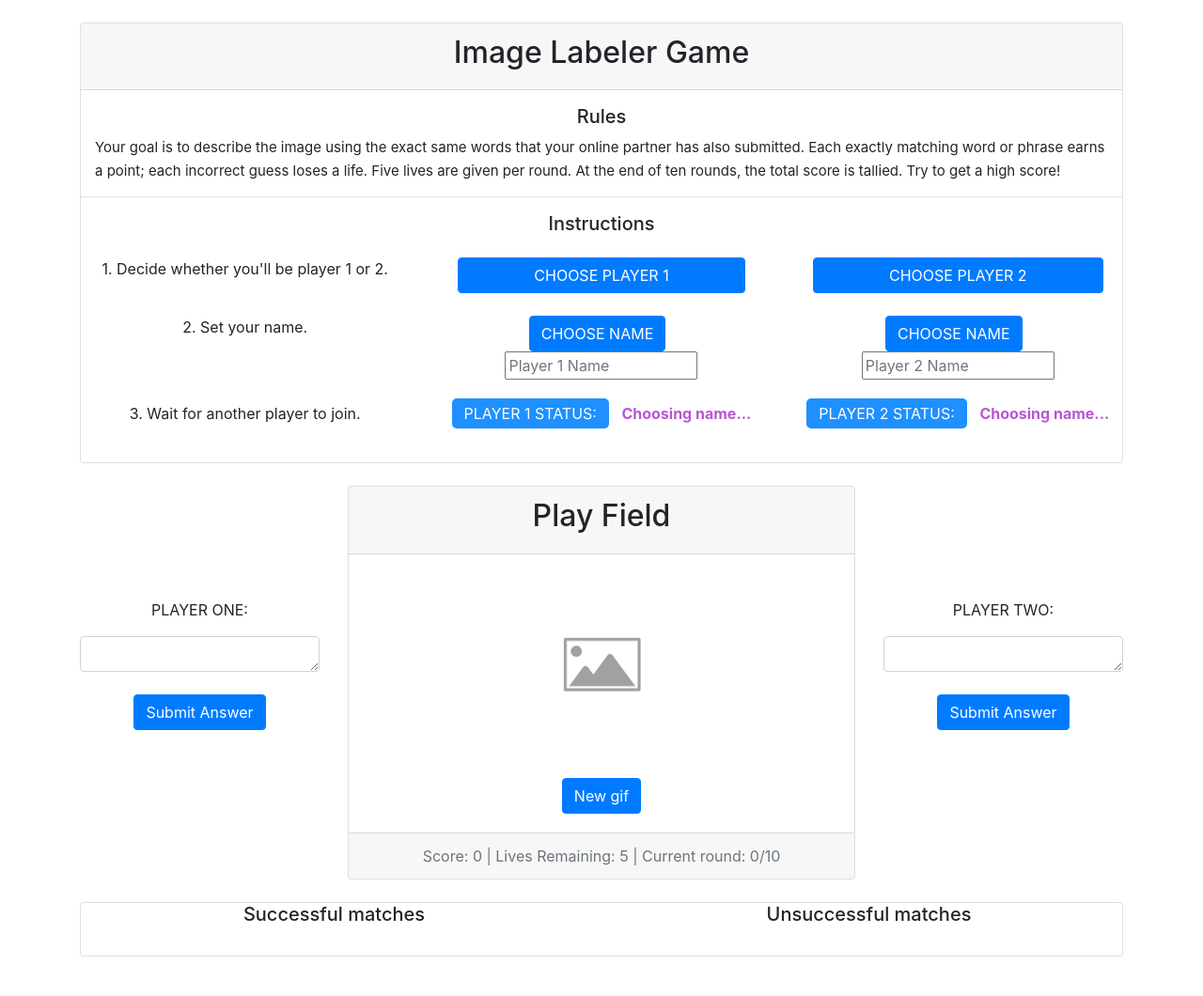
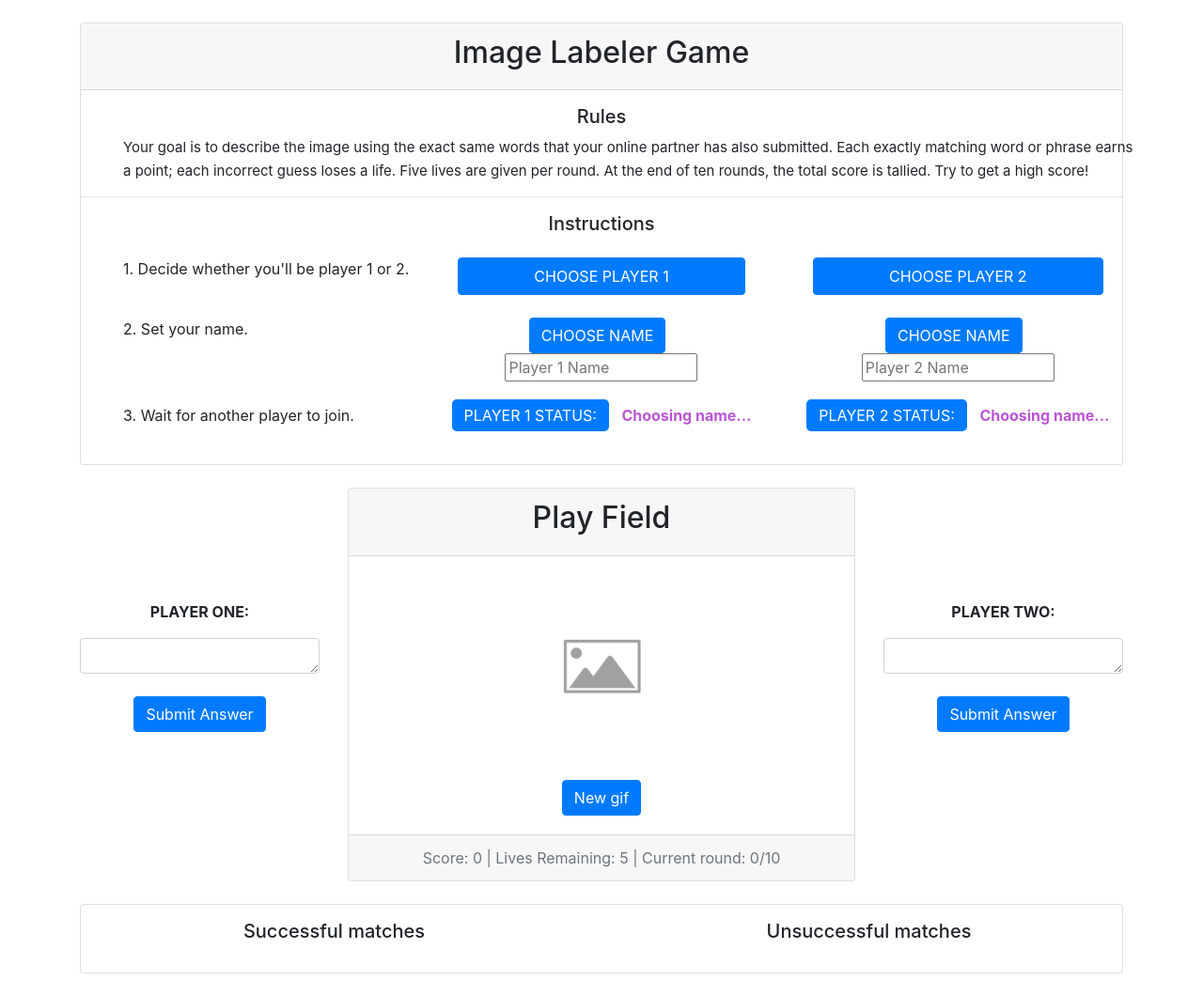
Before and after one commit to jwkeena/multiplayer-image-labeler-game, a plain HTML site: page index.html in a window 1280 px wide. Shown: the whole page at 94% size. Drawn offline with nearby package versions, Linux system fonts and the light colour scheme; no server answers.

Commit message:
Interface styling polish

```diff
--- a/index.html
+++ b/index.html
@@ -55,7 +55,7 @@
                         <!-- Nested row -->
                         <div class="row">
 
-                            <div class="col-md-4">
+                            <div class="col-md-4 text-left">
                                 1. Decide whether you'll be player 1 or 2.
                             </div>
                             <div class="col-md-4">
@@ -72,7 +72,7 @@
                         <!-- Nested row -->
                         <div class="row">
 
-                            <div class="col-md-4">
+                            <div class="col-md-4 text-left">
                                 2. Set your name.
                             </div>
 
@@ -94,7 +94,7 @@
                         <!-- Nested row -->
                         <div class="row">
 
-                            <div class="col-md-4">
+                            <div class="col-md-4 text-left">
                                 3. Wait for another player to join.
                             </div>
 
@@ -132,7 +132,7 @@
                 <br>
                     <!-- Description input -->
                     <div class="md-form amber-textarea active-amber-textarea text-center">
-                        <p>PLAYER ONE: <span id="name1"></span></p>
+                        <p style="font-weight: bold">PLAYER ONE: <span id="name1"></span></p>
                         <fieldset enabled>
                             <textarea id="answer1" class="md-textarea form-control" rows="1"></textarea><br>
                             <button class="btn btn-primary" id="player-1-answer" type="submit">Submit Answer</button>
@@ -169,7 +169,7 @@
                 <br>
                 <!-- Description input -->
                 <div class="md-form amber-textarea active-amber-textarea text-center">
-                    <p>PLAYER TWO: <span id="name2"></span></p>
+                    <p style="font-weight: bold">PLAYER TWO: <span id="name2"></span></p>
                     <fieldset enabled>
                         <textarea id="answer2" class="md-textarea form-control" rows="1"></textarea>
                         <br>
@@ -188,17 +188,20 @@
         <div class="row">
 
             <!-- Successful word matches -->
-            <div class="col-md-6 parent-list">
+            <div class="col-md-6 text-center">
+                <p></p>
                 <h5>Successful matches</h5>
-                <ul class="list-group" id="successful-matches">
+                <ul class="list-group text-left" id="successful-matches">
                 </ul>
             </div>
 
             <!-- Unsuccessful word matches -->
-            <div class="col-md-6 parent-list">
+            <div class="col-md-6 text-center">
+                <p></p>
                 <h5>Unsuccessful matches</h5>
-                <ul class="list-group" id="unsuccessful-matches">
+                <ul class="list-group text-left" id="unsuccessful-matches">
                 </ul>
+                <br>
             </div>
 
         </div>
--- a/style.css
+++ b/style.css
@@ -1,28 +1,26 @@
-.parent-list {
-    text-align: center;
-}
-
-/* Centers the bullet point in the lists */
-.parent-list > ul {
-    display: inline-block;
-}
-
 .instructions {
-    padding: 6px 80px 6px 80px;
+    padding: 7px 80px 7px 80px;
 }
 
 #rules {
     font-size: 15px;
+    position: relative;
+    right: 15px;
 }
 
 .status-prefix {
-    background-color: dodgerblue;
+    background-color: rgb(0,123,255);
     color: white;
     border-radius: 5px;
-    padding: 6px 13px 6px 13px;
+    padding: 7px 13px 7px 13px;
 }
 
 #player-1-status, #player-2-status {
     color: mediumorchid;
     font-weight: bold;
 }
+
+.text-left {
+    position: relative;
+    left: 45px;
+}
```
